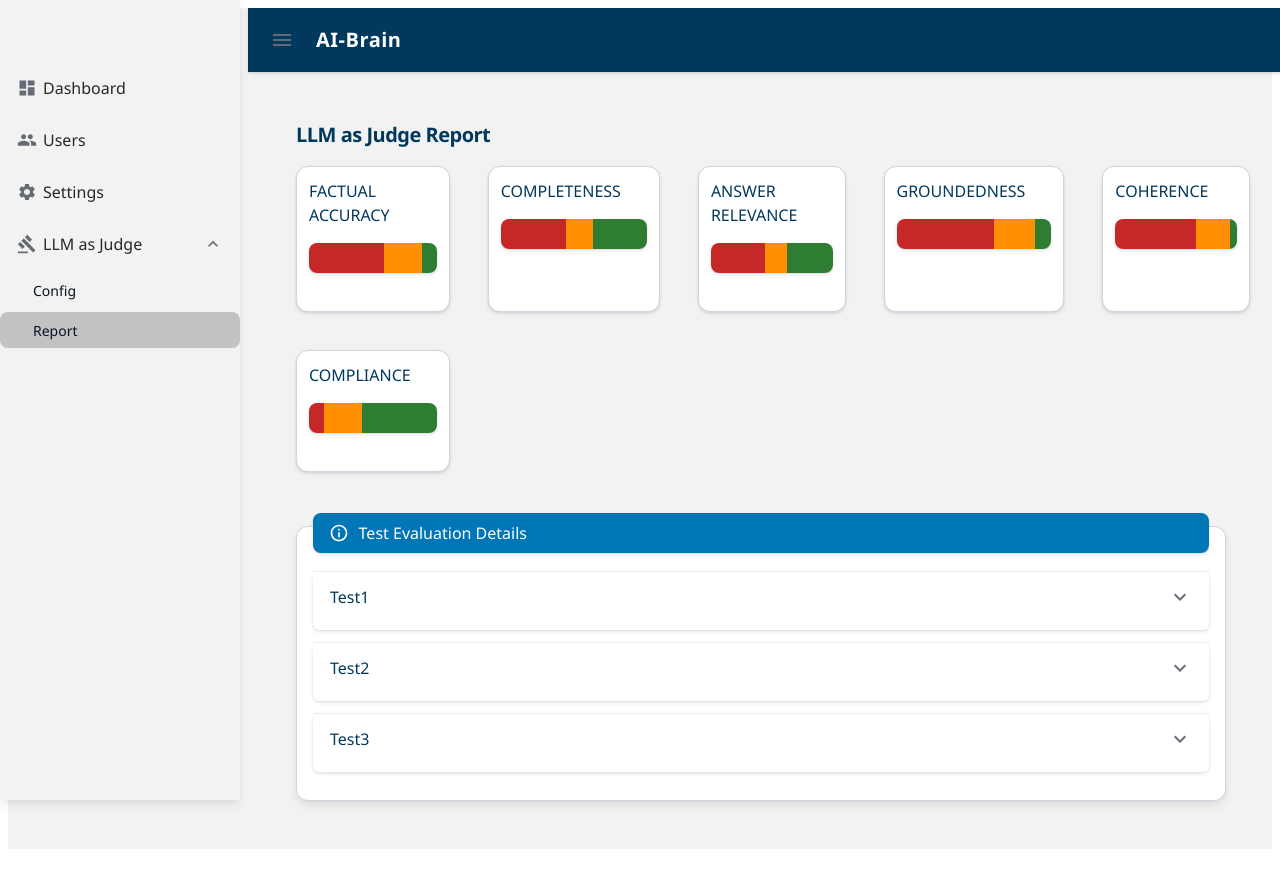
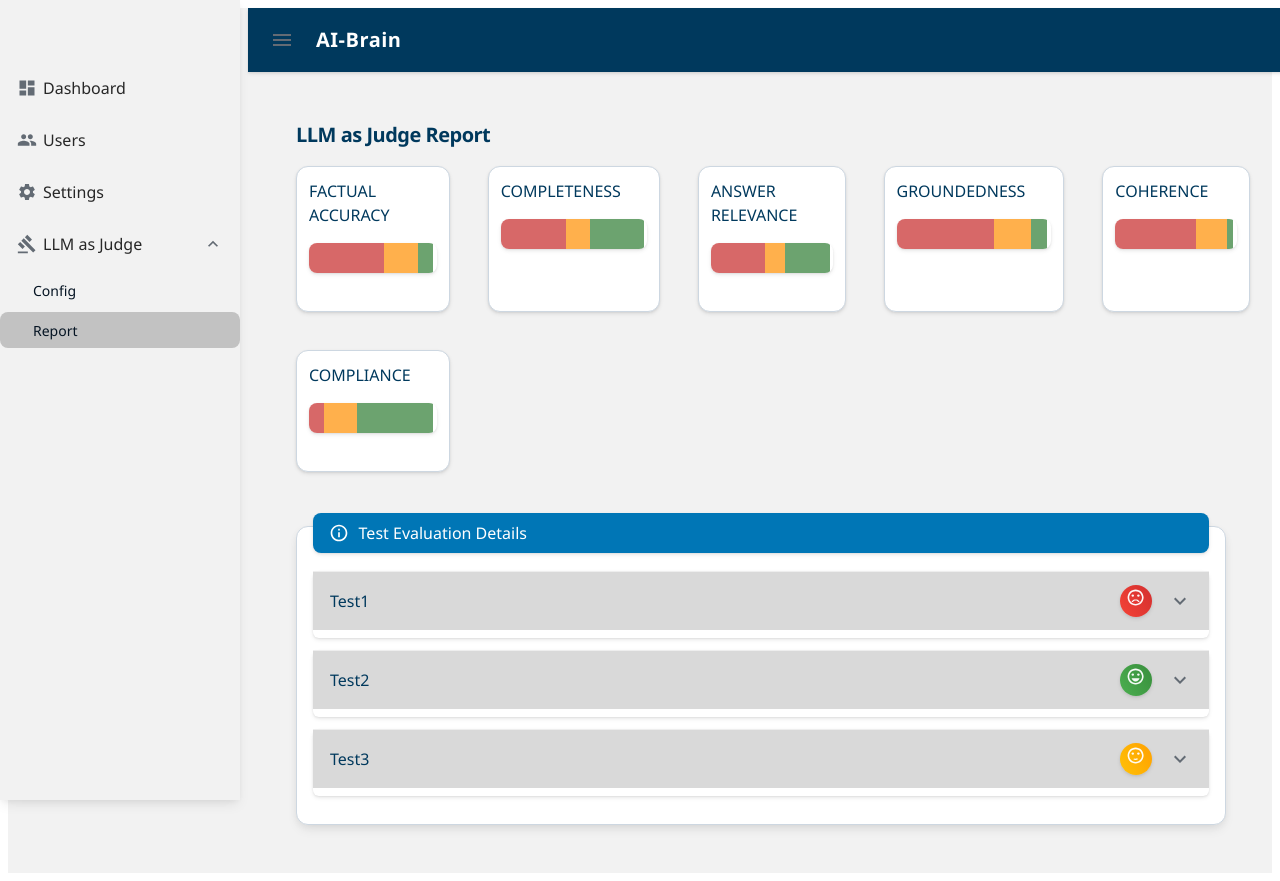
Before and after one commit to pranksterguru/template, a React (Create React App) app: page /llmjudgereport in a window 1280 px wide. Before the commit the page ends 857 px from the top, so only its background shows below. Built offline with nearby package versions, Linux system fonts and the light colour scheme.

Commit message:
fine fine

```diff
--- a/src/components/LLMJudgeReportAccordion.jsx
+++ b/src/components/LLMJudgeReportAccordion.jsx
@@ -6,8 +6,11 @@ import AccordionSummary from '@mui/joy/AccordionSummary';
 import AccordionDetails from '@mui/joy/AccordionDetails';
 import Card from '@mui/joy/Card';
 import StatsCard from './Statscard';
+import StatusSmiley from './StatusSmiley'; // make sure path is correct
 
 const LLMJudgeReportAccordion = ({ detail, index, detailIndex }) => {
+  const status = (detail.overall_rating || 'green').toLowerCase(); // default to green
+
   return (
     <Accordion
       key={`accordion-${index}-${detailIndex}`}
@@ -27,22 +30,34 @@ const LLMJudgeReportAccordion = ({ detail, index, detailIndex }) => {
           px: 2,
           py: 1.5,
           borderTop: '1px groove',
+backgroundColor: 'neutral.solidBg',
+
           '&.MuiAccordionSummary-root:hover': {
             backgroundColor: 'transparent !important',
           },
           '& .MuiAccordionSummary-button': {
             backgroundColor: 'transparent !important',
+            display: 'flex',
+            justifyContent: 'space-between',
+            width: '100%',
+            alignItems: 'center',
           },
           '& .MuiAccordionSummary-button:hover': {
             backgroundColor: 'transparent !important',
           },
         }}
       >
-        <Typography level="title-md" fontWeight="md">
-          {detail['test_name']}
-        </Typography>
+        <Box sx={{ display: 'flex', alignItems: 'center', flex: 1 }}>
+          <Typography level="title-md" fontWeight="md">
+            {detail['test_name']}
+          </Typography>
+        </Box>
+        <Box sx={{ ml: 2 }}>
+          <StatusSmiley status={status} size={32} />
+        </Box>
       </AccordionSummary>
-      <AccordionDetails sx={{ px: 2, pb: 1 }} >
+
+      <AccordionDetails sx={{ px: 2, pb: 1 }}>
         {detail.elements?.map((el, elIdx) => {
           if (el.type === 'cards') {
             return (
@@ -54,7 +69,7 @@ const LLMJudgeReportAccordion = ({ detail, index, detailIndex }) => {
                   gap: 2,
                   my: 3.5,
                   overflow: 'visible',
-                px: .5
+                  px: 0.5,
                 }}
               >
                 {el.cards.map((card, cardIdx) => (
--- a/src/components/MetricBar.jsx
+++ b/src/components/MetricBar.jsx
@@ -68,8 +68,8 @@ const MetricBar = ({
   <Box
     sx={{
       width: animatedWidths.red,
-              bgcolor: '#c62828',
-              transition: 'width 2s ease'
+      bgcolor: 'rgba(198, 40, 40, 0.7)', // #c62828 with 70% opacity
+      transition: 'width 5s ease 0.3s',
     }}
   />
 </Tooltip>
@@ -77,8 +77,8 @@ const MetricBar = ({
   <Box
     sx={{
       width: animatedWidths.amber,
-              bgcolor: '#ff8f00',
-              transition: 'width 2s ease 0.3s'
+      bgcolor: 'rgba(255, 143, 0, 0.7)', // #ff8f00 with 70% opacity
+      transition: 'width 8s ease 0.6s',
     }}
   />
 </Tooltip>
@@ -86,11 +86,12 @@ const MetricBar = ({
   <Box
     sx={{
       width: animatedWidths.green,
-              bgcolor: '#2e7d32',
-              transition: 'width 2s ease 0.6s'
+      bgcolor: 'rgba(46, 125, 50, 0.7)', // #2e7d32 with 70% opacity
+      transition: 'width 4s ease 0.9s',
     }}
   />
 </Tooltip>
+
       </Box>
     </Card>
   );
--- a/src/components/StatusSmiley.jsx
+++ b/src/components/StatusSmiley.jsx
@@ -19,17 +19,10 @@ const StatusSmiley = ({ status = 'green', size = 48 }) => {
   const InitialIcon = MuiIcons[initialIconKey];
   const FinalIcon = MuiIcons[finalIconKey];
 
-  const [playOnce, setPlayOnce] = useState(true);
   const gradient = colorMap[status] || colorMap.green;
-
-  useEffect(() => {
-    const timer = setTimeout(() => setPlayOnce(false), 2000);
-    return () => clearTimeout(timer);
-  }, []);
 
   return (
     <Box
-      className="nudge-icon"
       sx={{
         position: 'relative',
         width: size,
@@ -41,32 +34,22 @@ const StatusSmiley = ({ status = 'green', size = 48 }) => {
         justifyContent: 'center',
         boxShadow: 'sm',
         overflow: 'hidden',
-        ...(status === 'red' && {
-          animation: 'spin 1.2s linear infinite',
+        '&:hover': {
+          ...(status === 'red' && { animation: 'spin 1.2s linear infinite' }),
+          ...(status === 'amber' && { animation: 'pulse 1.2s ease-in-out infinite' }),
+          ...(status === 'green' && { animation: 'bounce 0.6s ease infinite' }),
+        },
         '@keyframes spin': {
           '0%': { transform: 'rotate(0deg)' },
           '100%': { transform: 'rotate(360deg)' },
         },
-        }),
-        ...(status === 'amber' && {
-          animation: 'pulse 1.2s ease-in-out infinite',
         '@keyframes pulse': {
           '0%, 100%': { transform: 'scale(1)' },
           '50%': { transform: 'scale(1.15)' },
         },
-        }),
-        ...(status === 'green' && {
-          animation: 'bounce 0.6s ease infinite',
         '@keyframes bounce': {
           '0%, 100%': { transform: 'translateY(0)' },
           '50%': { transform: 'translateY(-6px)' },
-          },
-        }),
-        '& .face-layer-a': {
-          animation: playOnce ? 'faceFadeA 1.6s ease-in-out 1' : 'faceFadeA 1.6s ease-in-out infinite',
-        },
-        '& .face-layer-b': {
-          animation: playOnce ? 'faceFadeB 1.6s ease-in-out 1' : 'faceFadeB 1.6s ease-in-out infinite',
         },
         '@keyframes faceFadeA': {
           '0%': { opacity: 1 },
@@ -85,6 +68,7 @@ const StatusSmiley = ({ status = 'green', size = 48 }) => {
         sx={{
           position: 'absolute',
           opacity: 1,
+          animation: 'faceFadeA 1.6s ease-in-out infinite',
         }}
       >
         <InitialIcon sx={{ color: '#fff', fontSize: size * 0.6 }} />
@@ -94,6 +78,7 @@ const StatusSmiley = ({ status = 'green', size = 48 }) => {
         sx={{
           position: 'absolute',
           opacity: 0,
+          animation: 'faceFadeB 1.6s ease-in-out infinite',
         }}
       >
         <FinalIcon sx={{ color: '#fff', fontSize: size * 0.6 }} />
```
Lines whose indentation alone changed are shown as unchanged.
